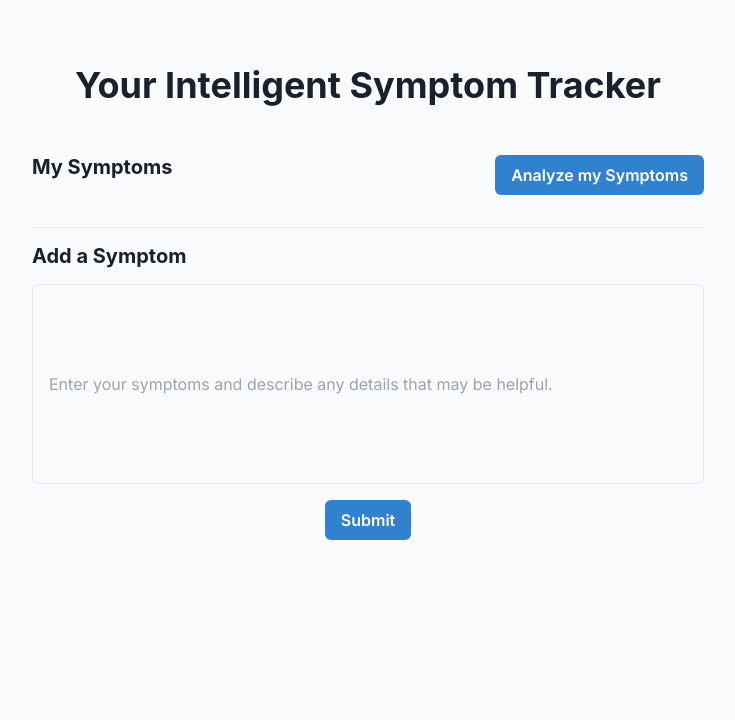
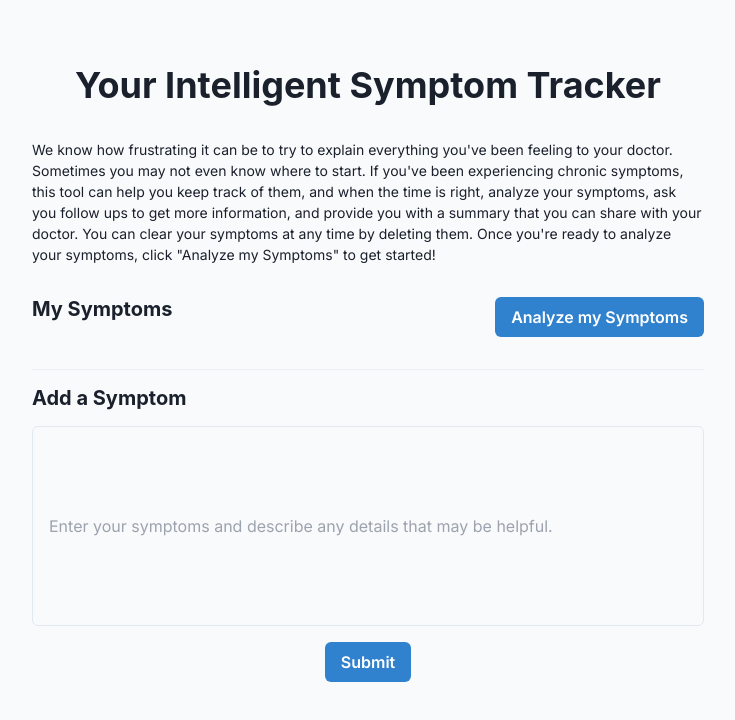
Before and after one commit to anfals/SympTracker.ai, a Next.js app: page / in a window 1280 px wide. Shown: the top 720 px of the page, without its empty margins (272-1007 px from the left). Built offline with nearby package versions, Linux system fonts and the light colour scheme.

Commit message:
Added little explanation blurb

```diff
--- a/app/page.tsx
+++ b/app/page.tsx
@@ -1,7 +1,7 @@
 'use client'
 
 import SymptomTracker from './components/SymptomTracker'
-import { ChakraProvider, CSSReset, extendTheme, Heading } from '@chakra-ui/react';
+import { ChakraProvider, CSSReset, extendTheme, Heading, Text } from '@chakra-ui/react';
 
 const theme = extendTheme({
   // Add custom Chakra UI theme settings if needed
@@ -21,6 +21,14 @@ export default function Home() {
         <Heading as="h1" size="xl" mb={8}>
           {`Your Intelligent Symptom Tracker`}
         </Heading>
+        <Text mb={4} maxWidth={"2xl"} fontSize={"sm"}>
+          {`We know how frustrating it can be to try to explain everything you've been feeling to your doctor. Sometimes you may not even know where to start.
+            If you've been experiencing chronic symptoms, this tool can help you keep track of them, and when the time is right, analyze your symptoms, ask you follow ups
+            to get more information, and provide you with a summary that you can share with your doctor.
+
+            You can clear your symptoms at any time by deleting them. Once you're ready to analyze your symptoms, click "Analyze my Symptoms" to get started!
+          `}
+        </Text>
         <SymptomTracker />
       </ChakraProvider>
     </main>
```
